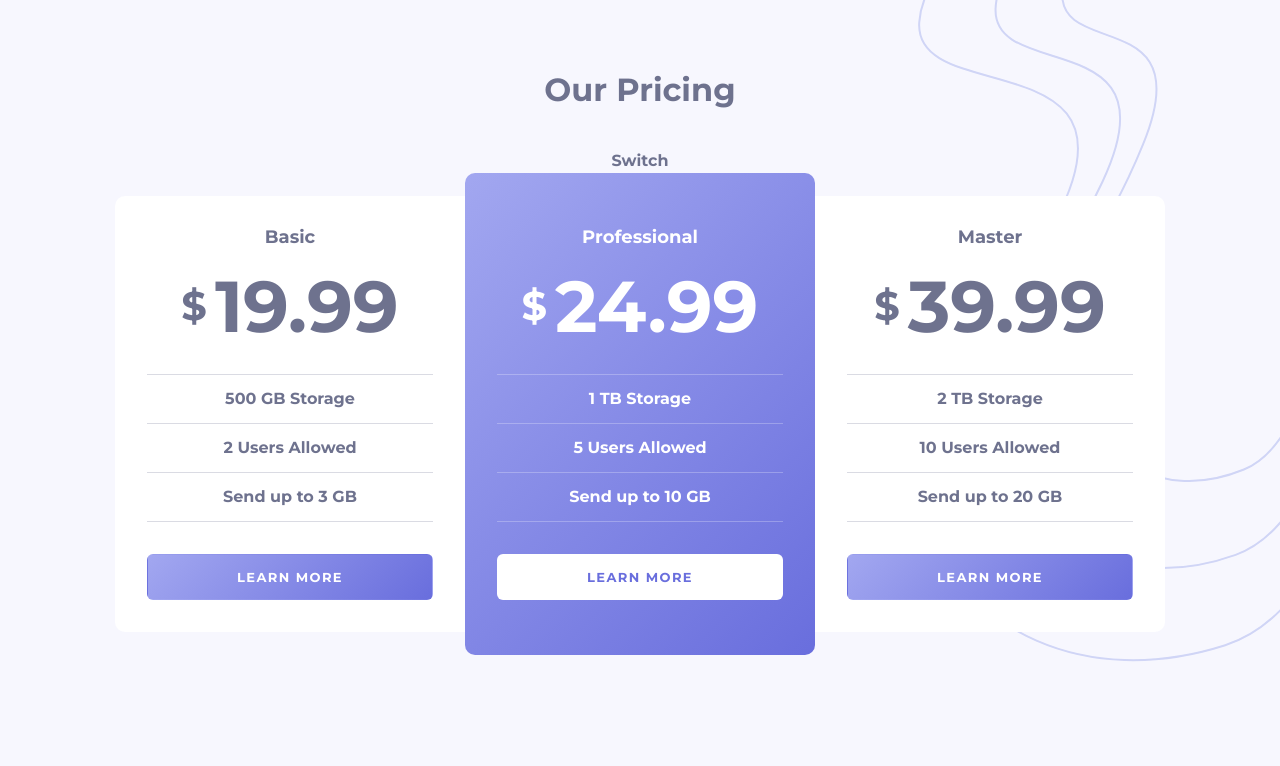
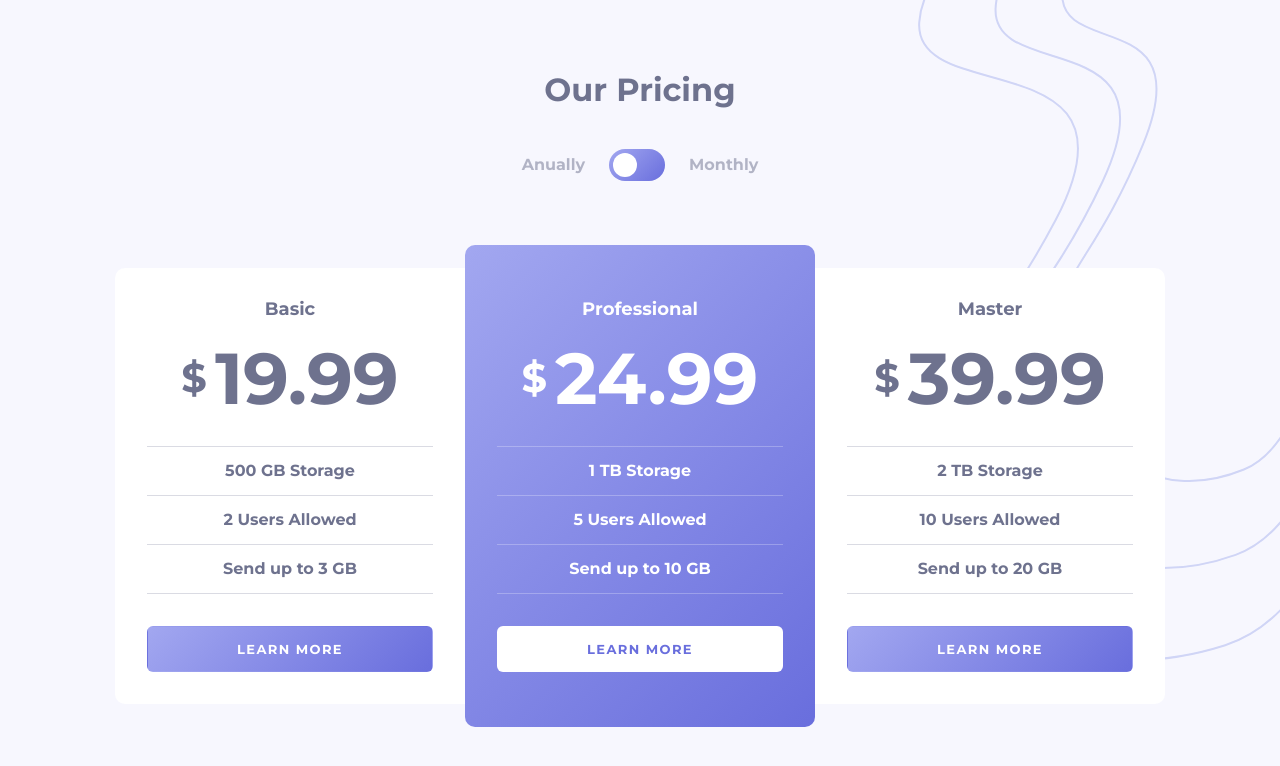
Before and after one commit to svkhrobbeck/pricing-component, a plain HTML site: page index.html in a window 1280 px wide. Drawn offline with Linux system fonts and the light colour scheme.

Commit message:
add page switch

```diff
--- a/index.html
+++ b/index.html
@@ -24,7 +24,28 @@
     <main class="main-content">
       <div class="page container">
         <h1 class="page__title">Our Pricing</h1>
-        <div>Switch</div>
+        <div class="page__switch switch">
+          <input
+            class="switch__anually-input visually-hidden"
+            type="radio"
+            name="switch__page"
+            id="switch-anually"
+          />
+          <input
+            class="switch__monthly-input visually-hidden"
+            type="radio"
+            name="switch__page"
+            id="switch-monthly"
+          />
+
+          <label class="switch__label" for="switch-anually">Anually</label>
+          <div class="switch__control">
+            <div class="switch__circle"></div>
+            <label class="switch__control-anually" for="switch-anually"></label>
+            <label class="switch__control-monthly" for="switch-monthly"></label>
+          </div>
+          <label class="switch__label" for="switch-monthly">Monthly</label>
+        </div>
         <div class="page__inner">
           <section class="page-plan">
             <h3 class="page-plan__heading">Basic</h3>
@@ -37,7 +58,9 @@
               <li class="page-plan__feature">2 Users Allowed</li>
               <li class="page-plan__feature">Send up to 3 GB</li>
             </ul>
-            <button class="button button--block button--primary">Learn more</button>
+            <button class="button button--block button--primary">
+              Learn more
+            </button>
           </section>
           <section class="page-plan page-plan--featured">
             <h3 class="page-plan__heading">Professional</h3>
@@ -50,7 +73,9 @@
               <li class="page-plan__feature">5 Users Allowed</li>
               <li class="page-plan__feature">Send up to 10 GB</li>
             </ul>
-            <button class="button button--block button--featured">Learn more</button>
+            <button class="button button--block button--featured">
+              Learn more
+            </button>
           </section>
           <section class="page-plan">
             <h3 class="page-plan__heading">Master</h3>
@@ -63,7 +88,9 @@
               <li class="page-plan__feature">10 Users Allowed</li>
               <li class="page-plan__feature">Send up to 20 GB</li>
             </ul>
-            <button class="button button--block button--primary">Learn more</button>
+            <button class="button button--block button--primary">
+              Learn more
+            </button>
           </section>
         </div>
       </div>
--- a/scss/_common.scss
+++ b/scss/_common.scss
@@ -17,10 +17,10 @@ html {
   box-sizing: inherit;
 }
 
-*:focus {
-  outline: 2px dashed var(--text-color);
-  outline-offset: 3px;
-}
+// *:focus {
+//   outline: 2px dashed var(--text-color);
+//   outline-offset: 3px;
+// }
 
 img {
   display: block;
@@ -133,6 +133,60 @@ body {
   margin-bottom: 40px;
 }
 
+.page__switch {
+  margin-bottom: 64px;
+}
+
+.switch {
+  display: flex;
+  align-items: center;
+  justify-content: center;
+}
+
+.switch__monthly-input:checked ~ .switch__control .switch__circle {
+  margin-left: 24px;
+}
+
+.switch__anually-input:checked ~ .switch__control .switch__control-monthly,
+.switch__monthly-input:checked~.switch__control .switch__control-anually {
+  z-index: 5;
+}
+.switch__control {
+  width: 56px;
+  height: 32px;
+  border-radius: 16px;
+  background-color: #696EDD;
+  background-image: linear-gradient(135deg, #A2A7F0 0%, #696EDD 100%);
+  padding: 4px;
+  margin: 0 24px;
+  position: relative;
+}
+
+.switch__circle {
+  width: 24px;
+  height: 24px;
+  border-radius: 50%;
+  background-color: #fff;
+  transition: margin .2s ease;
+}
+
+.switch__control-anually, .switch__control-monthly {
+  position: absolute;
+  top: 0;
+  left: 0;
+  width: 100%;
+  height: 100%;
+}
+
+.switch__label {
+  cursor: pointer;
+  opacity: 0.5;
+
+  &:hover {
+    opacity: 1;
+  }
+}
+
 .page__inner {
   display: flex;
   justify-content: center;
```
Also changed, not shown: css/main.css, 1 other file.
